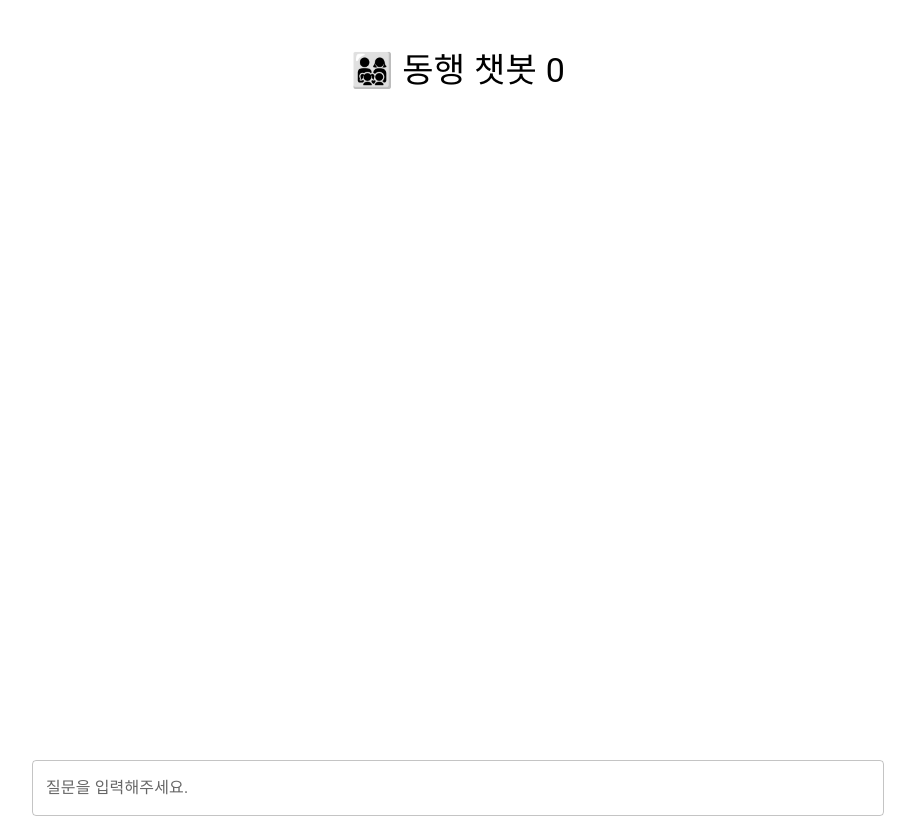
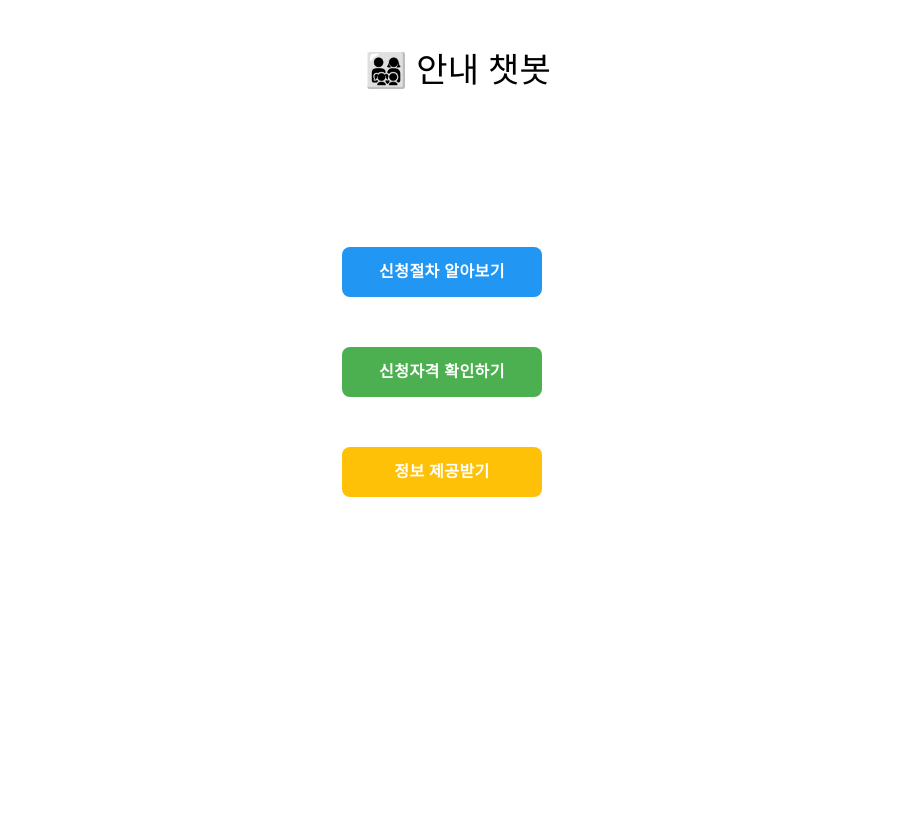
Before and after one commit to boostcampaitech6/level2-3-nlp-finalproject-nlp-03, a React (Create React App) app in the folder my-app/: page /chatv2 in a window 1280 px wide. Shown: the whole page, without its empty margins (182-1097 px from the left). Built offline with nearby package versions, Linux system fonts and the light colour scheme.

Commit message:
feat: 챗봇 타입 선택 기능 추가

```diff
--- a/my-app/src/components/ChatAppV2.jsx
+++ b/my-app/src/components/ChatAppV2.jsx
@@ -10,7 +10,8 @@ const ChatAppV2 = () => {
   const [isResponse, setIsResponse] = useState(true);
   const messagesEndRef = useRef(null);
   const location = useLocation();
-  const policyID = location.state?.policyID || 0;
+  const policy = location.state?.policy || {};
+  const [chatbotType, setChatbotType] = useState('');
 
   const scrollToBottom = () => {
     messagesEndRef.current?.scrollIntoView({ behavior: 'smooth' });
@@ -53,6 +54,10 @@ const ChatAppV2 = () => {
     }
   };
 
+  const handleButtonClick = (type) => {
+    setChatbotType(type);
+  };
+
   const handleInputChange = (e) => {
     if (isResponse == false) {
       return
@@ -63,6 +68,8 @@ const ChatAppV2 = () => {
   const handleKeyDown = (e) => {
     if (e.nativeEvent.isComposing) return
     if (e.key === 'Enter') {
+      console.log('chatbotType:', chatbotType);
+      console.log('policy:', policy);
       setIsResponse(false);
       handleMessageSend();
     }
@@ -71,9 +78,12 @@ const ChatAppV2 = () => {
   return (
     <Container maxWidth="md" style={{ marginTop: '50px' }}>
       <Typography variant="h4" component="h1" align="center" gutterBottom>
-        👨‍👩‍👧‍👦 동행 챗봇 {policyID}
+        👨‍👩‍👧‍👦 {policy.PolicyName} 안내 챗봇
       </Typography>
       <Grid container spacing={2}>
+        {/* chatbotType이 빈 문자열이 아닌 경우 */}
+        {chatbotType !== '' ? (
+          <>
             <Grid item xs={12}>
               <div style={{ minHeight: '80vh', maxHeight: '80vh', overflowY: 'auto' }}>
                 {messages.map((message, index) => (
@@ -101,6 +111,70 @@ const ChatAppV2 = () => {
                 </Grid>
               </Grid>
             </Grid>
+          </>
+        ) : (
+          <Grid container spacing={2} justifyContent="center">
+            <div style={{ paddingTop: '60px', minHeight: '60vh', maxHeight: '60vh', display: 'flex', flexDirection: 'column', justifyContent: 'center', alignItems: 'center' }}>
+              <div style={{ marginBottom: '50px' }}>
+                <Button
+                  style={{
+                    width: '200px',
+                    height: '50px',
+                    fontSize: '1rem',
+                    fontWeight: 'bold',
+                    borderRadius: '8px',
+                    backgroundColor: chatbotType === '신청절차' ? '#1976D2' : '#2196F3',
+                    color: '#FFFFFF',
+                    border: 'none',
+                    cursor: 'pointer',
+                    transition: 'background-color 0.3s',
+                  }}
+                  onClick={() => handleButtonClick('신청절차')}
+                >
+                  신청절차 알아보기
+                </Button>
+              </div>
+              <div style={{ marginBottom: '50px' }}>
+                <Button
+                  style={{
+                    width: '200px',
+                    height: '50px',
+                    fontSize: '1rem',
+                    fontWeight: 'bold',
+                    borderRadius: '8px',
+                    backgroundColor: chatbotType === '신청자격' ? '#388E3C' : '#4CAF50',
+                    color: '#FFFFFF',
+                    border: 'none',
+                    cursor: 'pointer',
+                    transition: 'background-color 0.3s',
+                  }}
+                  onClick={() => handleButtonClick('신청자격')}
+                >
+                  신청자격 확인하기
+                </Button>
+              </div>
+              <div>
+                <Button
+                  style={{
+                    width: '200px',
+                    height: '50px',
+                    fontSize: '1rem',
+                    fontWeight: 'bold',
+                    borderRadius: '8px',
+                    backgroundColor: chatbotType === '정보제공' ? '#FFA000' : '#FFC107',
+                    color: '#FFFFFF',
+                    border: 'none',
+                    cursor: 'pointer',
+                    transition: 'background-color 0.3s',
+                  }}
+                  onClick={() => handleButtonClick('정보제공')}
+                >
+                  정보 제공받기
+                </Button>
+              </div>
+            </div>
+          </Grid>
+        )}
       </Grid>
     </Container>
   );
--- a/my-app/src/components/PolicyCard.jsx
+++ b/my-app/src/components/PolicyCard.jsx
@@ -7,7 +7,7 @@ const PolicyCard = ({ policy }) => {
   const handleNavigateToChat = () => {
     // AI 상담 버튼을 클릭할 때 ChatAppV2로 이동합니다.
     console.log("채팅창으로 이동 : ", policy.policyID)
-    navigate('/chatv2', { state: { policyID: policy.policyID } });
+    navigate('/chatv2', { state: { policy: policy } });
   };
 
   return (
```
Lines whose indentation alone changed are shown as unchanged.
